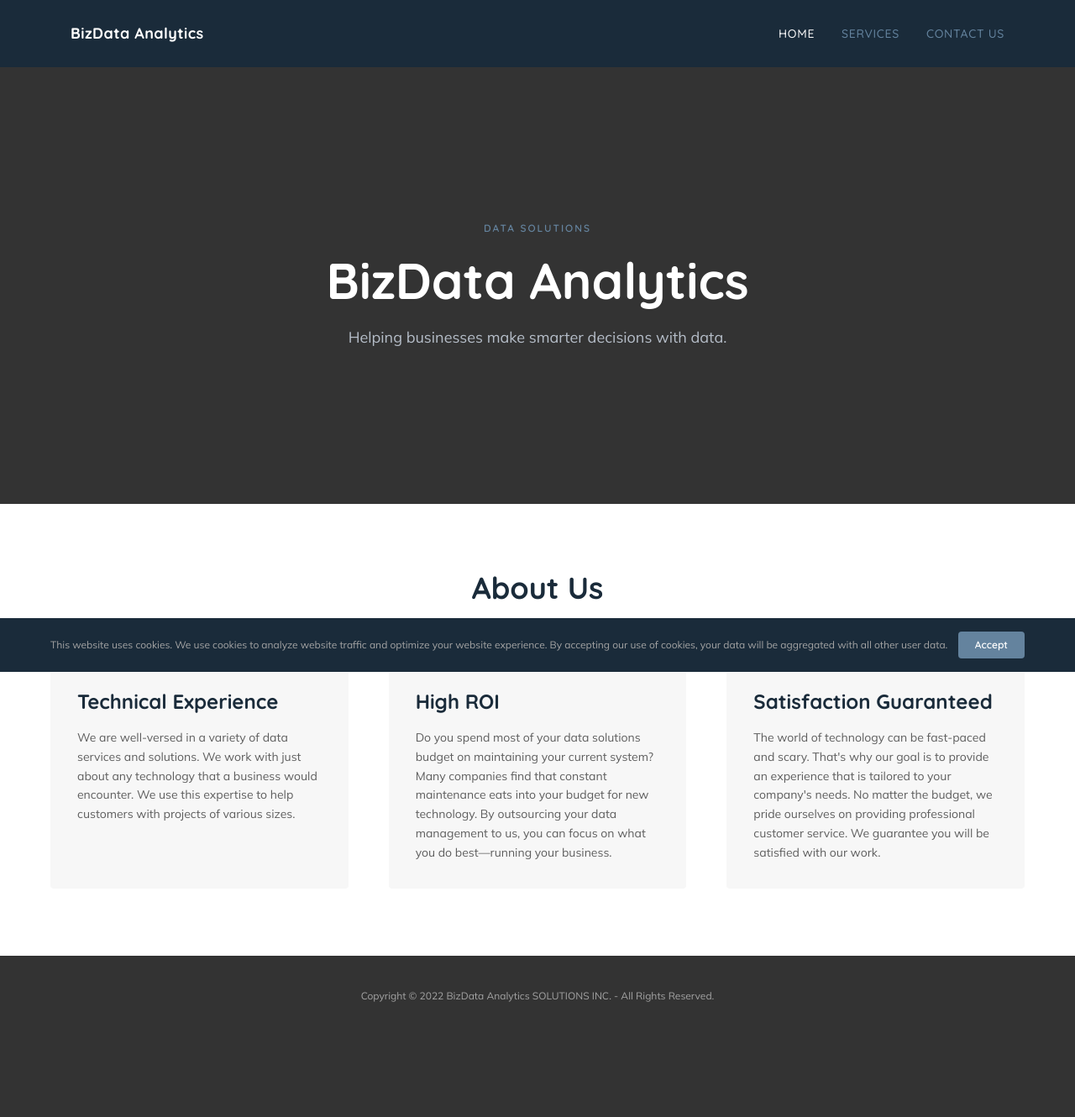
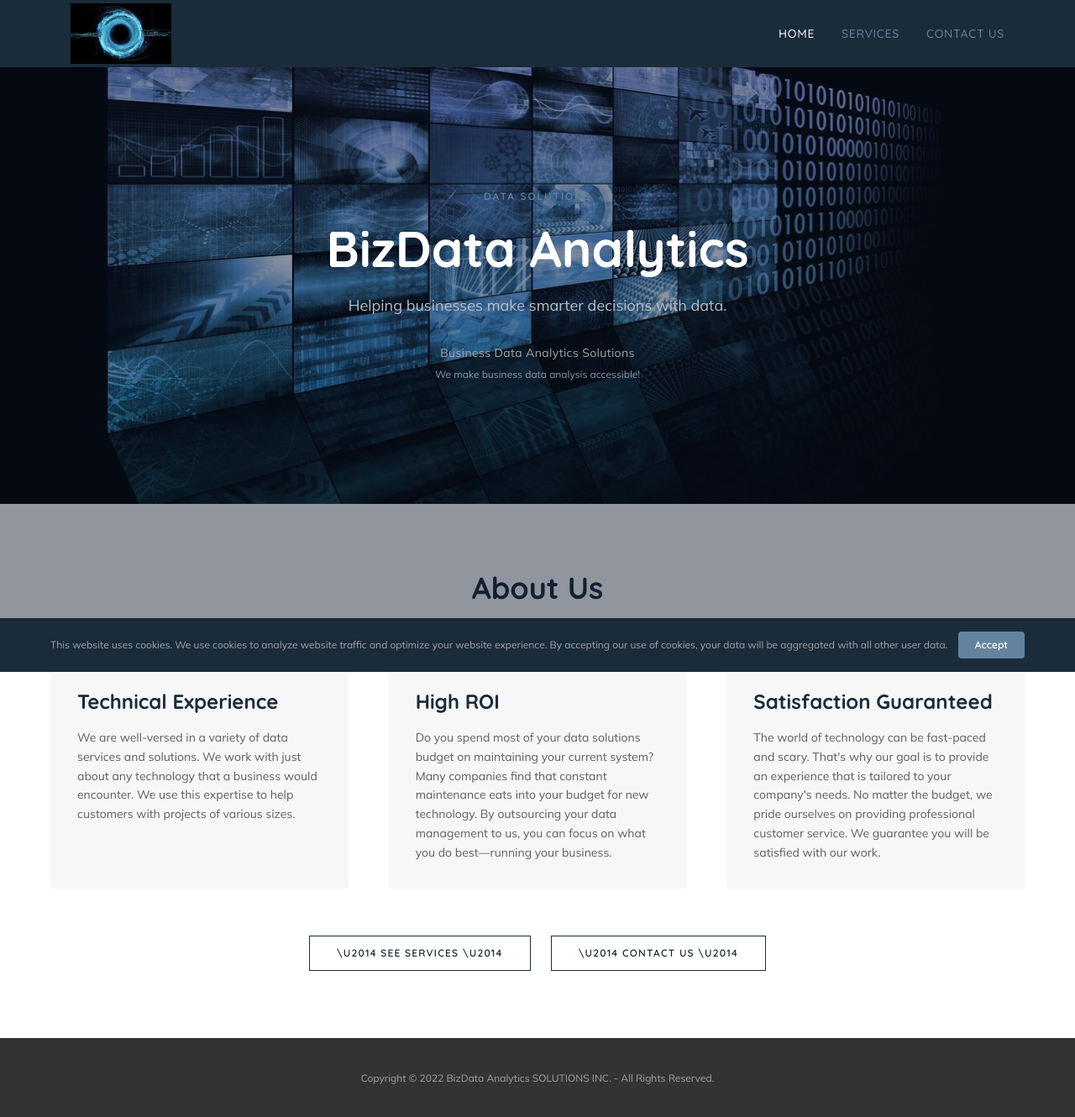
Before and after one commit to bdademo881-cmd/interview-prep, a Next.js app: page / in a window 1280 px wide. Shown: the whole page at 84% size. Before the commit the page ends 1234 px from the top, so only its background shows below. Built offline with nearby package versions, Linux system fonts and the light colour scheme.

Commit message:
feat: add hero background image and logo from original site

```diff
--- a/app/components/Header.tsx
+++ b/app/components/Header.tsx
@@ -1,6 +1,7 @@
 'use client'
 
 import Link from 'next/link'
+import Image from 'next/image'
 import { usePathname } from 'next/navigation'
 import { useState } from 'react'
 
@@ -22,16 +23,18 @@ export default function Header() {
       <div className="max-w-[1160px] mx-auto px-6">
         <div className="flex items-center justify-between" style={{ height: '80px' }}>
           {/* Logo */}
-          <Link
-            href="/"
-            className="text-white font-bold text-lg tracking-wide"
-            style={{ fontFamily: 'Quicksand, sans-serif' }}
-          >
-            BizData Analytics
+          <Link href="/" className="flex items-center">
+            <Image
+              src="/images/logo.png"
+              alt="BizData Analytics"
+              width={120}
+              height={36}
+              priority
+            />
           </Link>
 
           {/* Desktop Nav */}
-          <nav className="hidden md:flex items-center gap-8">
+          <nav className="hidden md:flex items-center gap-8" aria-label="Main navigation">
             {navLinks.map((link) => {
               const active = pathname === link.href
               return (
@@ -70,7 +73,7 @@ export default function Header() {
       {/* Mobile Menu */}
       {menuOpen && (
         <div className="md:hidden" style={{ backgroundColor: '#1a2b3a' }}>
-          <nav className="flex flex-col px-6 pb-6 gap-4">
+          <nav className="flex flex-col px-6 pb-6 gap-4" aria-label="Mobile navigation">
             {navLinks.map((link) => {
               const active = pathname === link.href
               return (
--- a/app/contact-us/ContactClient.tsx
+++ b/app/contact-us/ContactClient.tsx
@@ -12,14 +12,20 @@ export default function ContactClient() {
   }
 
   return (
-    <main style={{ backgroundColor: '#333' }}>
-      {/* Hero */}
+    <main>
+      {/* Hero with background image */}
       <section
-        className="flex flex-col items-center justify-center text-center px-6"
-        style={{ minHeight: '75vh', paddingTop: '80px' }}
+        className="flex flex-col items-center justify-center text-center px-6 bg-cover bg-center bg-no-repeat relative"
+        style={{
+          minHeight: '75vh',
+          paddingTop: '80px',
+          backgroundImage: "url('/images/hero-bg.jpg')",
+          backgroundColor: '#0a1628',
+        }}
         aria-labelledby="contact-hero-heading"
       >
-        <div className="max-w-[66%]">
+        <div className="absolute inset-0" style={{ backgroundColor: 'rgba(10,22,40,0.45)' }} />
+        <div className="relative z-10 max-w-[66%]">
           <p
             className="text-xs font-semibold tracking-[0.167em] uppercase mb-6"
             style={{ color: '#64839e', fontFamily: 'Quicksand, sans-serif' }}
@@ -177,8 +183,8 @@ export default function ContactClient() {
               className="space-y-1 text-sm"
               style={{ color: '#5e5e5e', fontFamily: 'var(--font-mulish), Mulish, sans-serif' }}
             >
-              <p>Monday – Friday: 9am – 5pm</p>
-              <p>Saturday – Sunday: Closed</p>
+              <p>Monday \u2013 Friday: 9am \u2013 5pm</p>
+              <p>Saturday \u2013 Sunday: Closed</p>
             </div>
           </aside>
         </div>
--- a/app/page.tsx
+++ b/app/page.tsx
@@ -26,14 +26,21 @@ export default function Home() {
   ]
 
   return (
-    <main style={{ backgroundColor: '#333' }}>
-      {/* Hero */}
+    <main>
+      {/* Hero with background image */}
       <section
-        className="flex flex-col items-center justify-center text-center px-6"
-        style={{ minHeight: '75vh', paddingTop: '80px' }}
+        className="flex flex-col items-center justify-center text-center px-6 bg-cover bg-center bg-no-repeat"
+        style={{
+          minHeight: '75vh',
+          paddingTop: '80px',
+          backgroundImage: "url('/images/hero-bg.jpg')",
+          backgroundColor: '#0a1628',
+        }}
         aria-labelledby="hero-heading"
       >
-        <div className="max-w-[66%]">
+        {/* Dark overlay for text readability */}
+        <div className="absolute inset-0" style={{ backgroundColor: 'rgba(10,22,40,0.45)', paddingTop: '80px' }} />
+        <div className="relative z-10 max-w-[66%]">
           <p
             className="text-xs font-semibold tracking-[0.167em] uppercase mb-6"
             style={{ color: '#64839e', fontFamily: 'Quicksand, sans-serif' }}
@@ -48,10 +55,22 @@ export default function Home() {
             BizData Analytics
           </h1>
           <p
-            className="text-base md:text-lg leading-relaxed"
+            className="text-base md:text-lg leading-relaxed mb-8"
             style={{ color: '#b6bec9', fontFamily: 'var(--font-mulish), Mulish, sans-serif' }}
           >
             Helping businesses make smarter decisions with data.
+          </p>
+          <p
+            className="text-sm tracking-wide"
+            style={{ color: '#a4a4a4', fontFamily: 'var(--font-mulish), Mulish, sans-serif' }}
+          >
+            Business Data Analytics Solutions
+          </p>
+          <p
+            className="text-xs mt-2"
+            style={{ color: '#8899aa', fontFamily: 'var(--font-mulish), Mulish, sans-serif' }}
+          >
+            We make business data analysis accessible!
           </p>
         </div>
       </section>
@@ -92,6 +111,32 @@ export default function Home() {
               </article>
             ))}
           </div>
+
+          {/* CTA Buttons */}
+          <div className="flex flex-wrap justify-center gap-6 mt-14">
+            <a
+              href="/services"
+              className="inline-block text-xs font-semibold tracking-widest uppercase px-8 py-3 border transition-colors"
+              style={{
+                borderColor: '#1a2b3a',
+                color: '#1a2b3a',
+                fontFamily: 'Quicksand, sans-serif',
+              }}
+            >
+              \u2014 See Services \u2014
+            </a>
+            <a
+              href="/contact-us"
+              className="inline-block text-xs font-semibold tracking-widest uppercase px-8 py-3 border transition-colors"
+              style={{
+                borderColor: '#1a2b3a',
+                color: '#1a2b3a',
+                fontFamily: 'Quicksand, sans-serif',
+              }}
+            >
+              \u2014 Contact Us \u2014
+            </a>
+          </div>
         </div>
       </section>
     </main>
--- a/app/services/page.tsx
+++ b/app/services/page.tsx
@@ -18,14 +18,20 @@ export default function Services() {
   ]
 
   return (
-    <main style={{ backgroundColor: '#333' }}>
-      {/* Hero */}
+    <main>
+      {/* Hero with background image */}
       <section
-        className="flex flex-col items-center justify-center text-center px-6"
-        style={{ minHeight: '75vh', paddingTop: '80px' }}
+        className="flex flex-col items-center justify-center text-center px-6 bg-cover bg-center bg-no-repeat relative"
+        style={{
+          minHeight: '75vh',
+          paddingTop: '80px',
+          backgroundImage: "url('/images/hero-bg.jpg')",
+          backgroundColor: '#0a1628',
+        }}
         aria-labelledby="services-hero-heading"
       >
-        <div className="max-w-[66%]">
+        <div className="absolute inset-0" style={{ backgroundColor: 'rgba(10,22,40,0.45)' }} />
+        <div className="relative z-10 max-w-[66%]">
           <p
             className="text-xs font-semibold tracking-[0.167em] uppercase mb-6"
             style={{ color: '#64839e', fontFamily: 'Quicksand, sans-serif' }}
--- a/next.config.js
+++ b/next.config.js
@@ -1,4 +1,13 @@
 /** @type {import('next').NextConfig} */
-const nextConfig = {}
+const nextConfig = {
+  images: {
+    remotePatterns: [
+      {
+        protocol: 'https',
+        hostname: 'img1.wsimg.com',
+      },
+    ],
+  },
+}
 
 module.exports = nextConfig
```
Also changed, not shown: public/images/hero-bg.jpg (added), public/images/logo.png (added).
